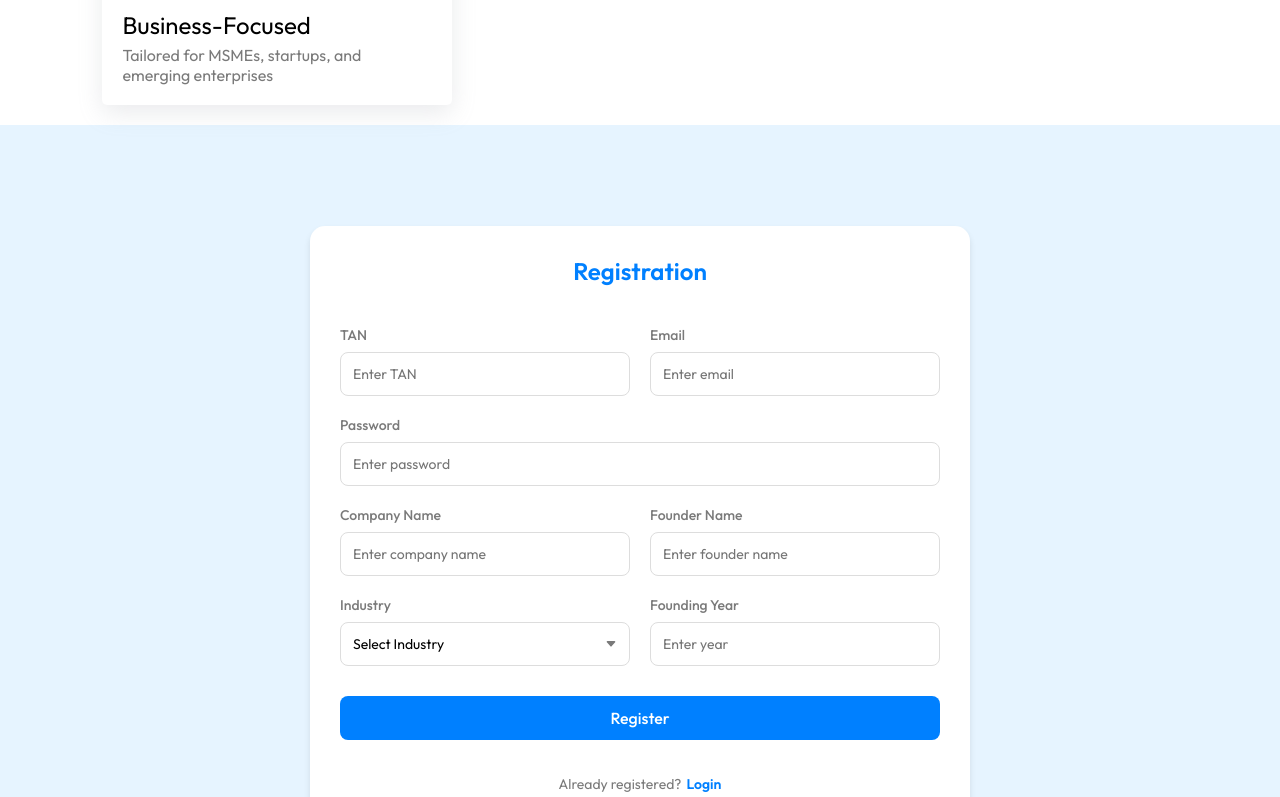
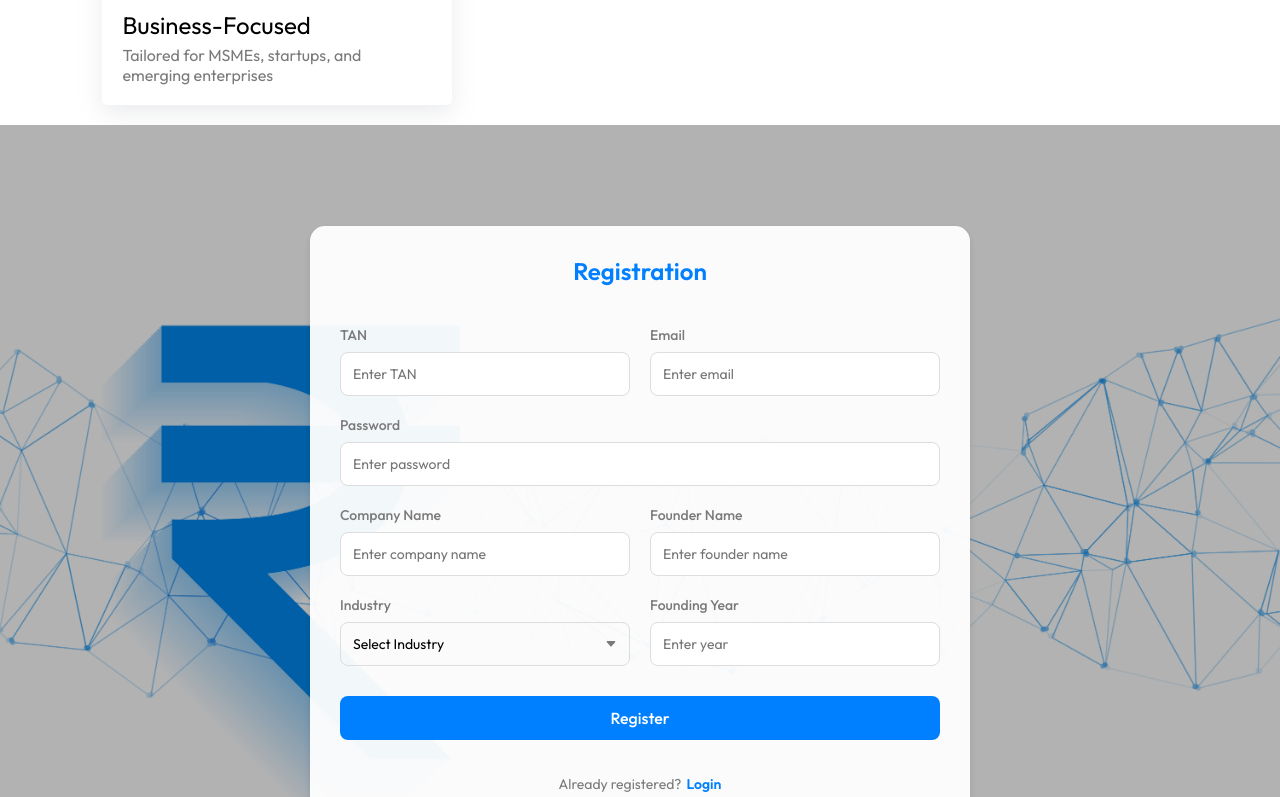
Before and after one commit to GopalDose/CrediXpert, a React (Vite) app in the folder frontend/: page / in a window 1280 px wide. Shown: the part 1163-1960 px from the top of the page. Built offline with nearby package versions, Linux system fonts and the light colour scheme.

Commit message:
login registration

```diff
--- a/frontend/src/components/Registration/Registration.css
+++ b/frontend/src/components/Registration/Registration.css
@@ -3,18 +3,32 @@
   justify-content: center;
   align-items: center;
   min-height: 100vh;
-  background-color: var(--light);
-  padding: 20px; /* Added padding for smaller screens */
+  padding: 20px;
+  position: relative; /* For overlay positioning */
+}
+
+/* Optional: Add an overlay for better readability */
+.page-container::before {
+  content: "";
+  position: absolute;
+  top: 0;
+  left: 0;
+  width: 100%;
+  height: 100%;
+  background-color: rgba(0, 0, 0, 0.3); /* Semi-transparent black overlay */
+  z-index: 1;
 }
 
 .form-container {
   width: 100%;
-  max-width: 700px; /* Increased slightly to accommodate side-by-side inputs */
+  max-width: 700px;
   padding: 20px;
+  position: relative; /* Brings form above overlay */
+  z-index: 2;
 }
 
 .startup-form {
-  background-color: white;
+  background-color: rgba(255, 255, 255, 0.95); /* Slightly transparent white for contrast */
   padding: 30px;
   border-radius: 15px;
   box-shadow: 0 4px 6px rgba(0, 0, 0, 0.1);
@@ -34,15 +48,15 @@
 .form-row {
   display: flex;
   gap: 20px;
-  flex-wrap: wrap; /* Allows wrapping on smaller screens */
+  flex-wrap: wrap;
 }
 
 .form-group {
   display: flex;
   flex-direction: column;
   gap: 8px;
-  flex: 1; /* Allows equal width distribution */
-  min-width: 0; /* Prevents overflow */
+  flex: 1;
+  min-width: 0;
 }
 
 .form-group.full-width {
@@ -64,7 +78,7 @@
   font-size: 14px;
   transition: border-color 0.3s ease;
   width: 100%;
-  box-sizing: border-box; /* Ensures padding doesn't increase width */
+  box-sizing: border-box;
 }
 
 .form-group input:focus,
@@ -128,7 +142,7 @@
   }
 
   .form-row {
-    flex-direction: column; /* Stack inputs vertically on smaller screens */
+    flex-direction: column;
     gap: 15px;
   }
 }
--- a/frontend/src/components/Registration/Registration.jsx
+++ b/frontend/src/components/Registration/Registration.jsx
@@ -2,6 +2,7 @@ import React, { useState } from "react";
 import { ToastContainer, toast } from "react-toastify";
 import "react-toastify/dist/ReactToastify.css";
 import "./Registration.css";
+import backgroundImage from "../../assets/images/bg.jpg";
 
 function Registration() {
   const [isLogin, setIsLogin] = useState(false);
@@ -35,7 +36,15 @@ function Registration() {
   return (
     <>
       <ToastContainer />
-      <div className="page-container">
+      <div
+        className="page-container"
+        style={{
+          backgroundImage: `url(${backgroundImage})`,
+          backgroundSize: "cover",
+          backgroundPosition: "center",
+          backgroundRepeat: "no-repeat",
+        }}
+      >
         <div className="form-container">
           <form className="startup-form" onSubmit={handleSubmit}>
             <h2 className="form-title">
```
